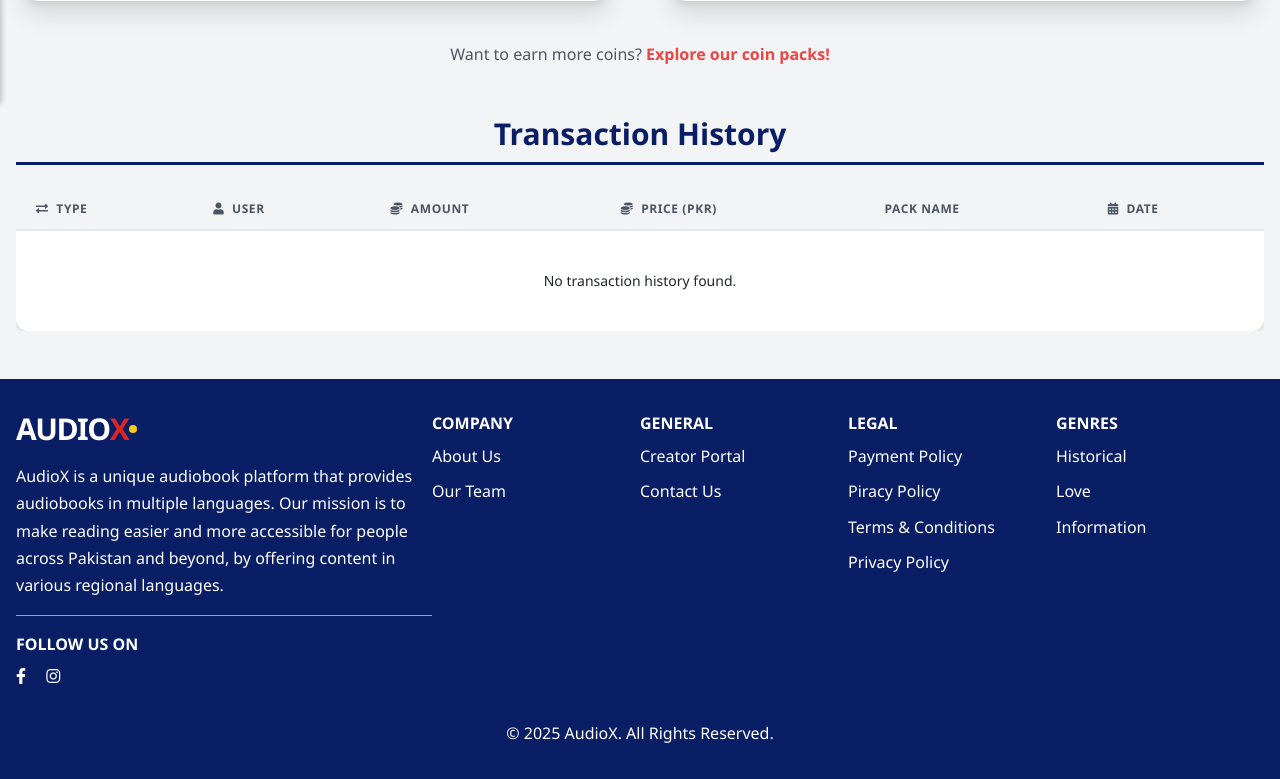
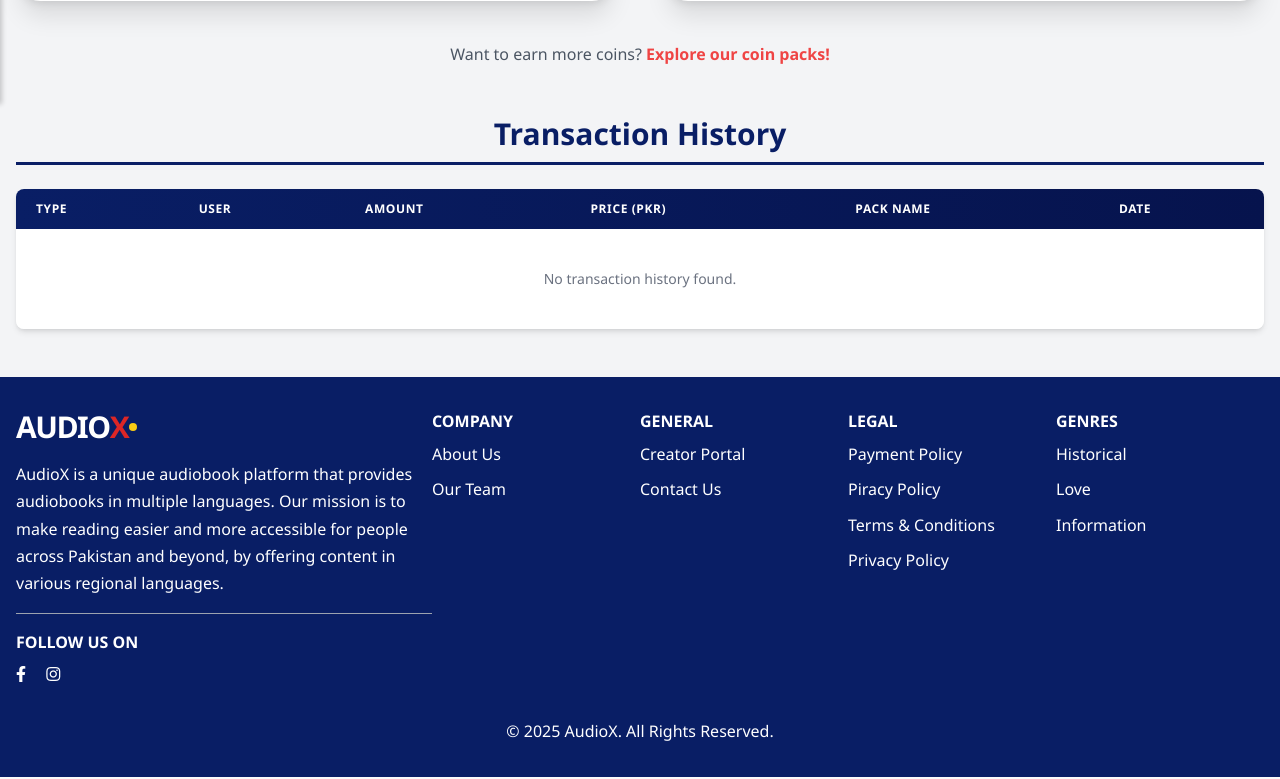
Before and after one commit to RoshaanShahid/AudioX, a Django app: page /mywallet/ in a window 1280 px wide. Shown: the part 696-1475 px from the top of the page. Run offline with Django 4.2, Linux system fonts and the light colour scheme; the visitor is signed in with stand-in values (Sample User, id 1); data comes from the database, SQL or seed files in the repository; data that the repository does not hold is empty; parts of the project's set-up code (start-up, migrations or seed data) failed here and were passed over; some libraries are stand-ins or nearby versions.

Commit message:
COMPLETE USER MANAGEMENT AND COINS FEATURE

```diff
--- a/AudioXApp/templates/mywallet.html
+++ b/AudioXApp/templates/mywallet.html
@@ -53,49 +53,47 @@
             <p class="text-gray-600">Want to earn more coins?  <a href="{% url 'buycoins' %}" class="text-red-500 hover:text-red-600 font-semibold transition-colors">Explore our coin packs!</a></p>
         </div>
 
-
         <div class="mt-12">
             <h2 class="text-2xl md:text-3xl font-bold text-[#091e65] text-center mb-6">Transaction History</h2>
-                <div class="overflow-x-auto">
-                    <table class="min-w-full leading-normal bg-white rounded-xl shadow-md">
-                        <thead>
-                            <tr class="bg-gray-100">
-                                <th class="px-5 py-3 border-b-2 border-gray-200 text-left text-xs font-semibold text-gray-600 uppercase tracking-wider">
-                                     <i class="fas fa-exchange-alt mr-1"></i> Type
+            <div class="overflow-x-auto rounded-lg shadow-md">
+                <table class="min-w-full leading-normal bg-white">
+                    <thead class="bg-gradient-to-r from-[#091e65] to-[#06134d] text-white">
+                        <tr>
+                            <th class="px-5 py-3  text-left text-xs font-semibold uppercase tracking-wider">
+                                Type
                             </th>
-                                <th class="px-5 py-3 border-b-2 border-gray-200  text-left text-xs font-semibold text-gray-600 uppercase tracking-wider">
-                                     <i class="fas fa-user mr-1"></i> User
+                            <th class="px-5 py-3 text-left text-xs font-semibold  uppercase tracking-wider">
+                                User
                             </th>
-                                <th class="px-5 py-3 border-b-2 border-gray-200  text-left text-xs font-semibold text-gray-600 uppercase tracking-wider">
-                                     <i class="fas fa-coins mr-1"></i> Amount
+                            <th class="px-5 py-3  text-left text-xs font-semibold  uppercase tracking-wider">
+                                Amount
                             </th>
-                                <th class="px-5 py-3 border-b-2 border-gray-200  text-left text-xs font-semibold text-gray-600 uppercase tracking-wider">
-                                     <i class="fas fa-coins mr-1"></i> Price (PKR)
+                            <th class="px-5 py-3  text-left text-xs font-semibold  uppercase tracking-wider">
+                                Price (PKR)
                             </th>
-                                 <th class="px-5 py-3 border-b-2 border-gray-200 text-left text-xs font-semibold text-gray-600 uppercase tracking-wider">
+                            <th class="px-5 py-3  text-left text-xs font-semibold  uppercase tracking-wider">
                                 Pack Name
                             </th>
-                                <th class="px-5 py-3 border-b-2 border-gray-200 text-left text-xs font-semibold text-gray-600 uppercase tracking-wider">
-                                    <i class="fas fa-calendar-alt mr-1"></i> Date
+                            <th class="px-5 py-3 text-left text-xs font-semibold  uppercase tracking-wider">
+                                Date
                             </th>
-
                         </tr>
                     </thead>
                     <tbody>
                         {% for transaction in gift_history %}
                         <tr class="hover:bg-gray-50 transition duration-200">
-                                <td class="px-5 py-4 border-b border-gray-200  text-sm">
+                            <td class="px-5 py-4  text-sm">
                                 {% if transaction.transaction_type == 'gift_sent' %}
-                                        <span class="text-red-500">Sent</span>
+                                <span class="px-2 py-1 rounded-full text-xs font-semibold bg-red-100 text-red-600">Sent</span>
                                 {% elif transaction.transaction_type == 'gift_received' %}
-                                        <span class="text-green-500">Received</span>
+                                <span class="px-2 py-1 rounded-full text-xs font-semibold bg-green-100 text-green-600">Received</span>
                                 {% elif transaction.transaction_type == 'purchase' %}
-                                       <span class="text-blue-500">Purchase</span>
+                                <span class="px-2 py-1 rounded-full text-xs font-semibold bg-blue-100 text-blue-600">Purchased</span>
                                 {% else %}
-                                        <span>{{ transaction.transaction_type|title }}</span>
+                                <span class="px-2 py-1 rounded-full text-xs font-semibold bg-gray-100 text-gray-600">{{ transaction.transaction_type|title }}</span>
                                 {% endif %}
                             </td>
-                                <td class="px-5 py-4 border-b border-gray-200 text-sm">
+                            <td class="px-5 py-4  text-sm">
                                 {% if transaction.transaction_type == 'gift_sent' %}
                                 {{ transaction.recipient.email }}
                                 {% elif transaction.transaction_type == 'gift_received' %}
@@ -104,30 +102,30 @@
                                 AudioX
                                 {% endif %}
                             </td>
-                                <td class="px-5 py-4 border-b border-gray-200  text-sm">
+                            <td class="px-5 py-4  text-sm font-semibold">
                               {{ transaction.amount }} Coins
                             </td>
-                                 <td class="px-5 py-4 border-b border-gray-200 text-sm">
+                             <td class="px-5 py-4 text-sm">
                                 {% if transaction.transaction_type == 'purchase' %}
                                     PKR {{ transaction.price|floatformat:2 }}
                                 {% else %}
                                     -
                                 {% endif %}
                             </td>
-                                 <td class="px-5 py-4 border-b border-gray-200 text-sm">
+                            <td class="px-5 py-4  text-sm">
                                  {% if transaction.transaction_type == 'purchase' %}
                                     {{ transaction.pack_name }}
                                  {% else %}
                                        -
                                  {% endif %}
                             </td>
-                                <td class="px-5 py-4 border-b border-gray-200  text-sm">
-                                    {{ transaction.transaction_date|date:"M d, Y h:i A" }}
+                            <td class="px-5 py-4 text-sm">
+                                {{ transaction.transaction_date|date:"M d, Y" }}
                             </td>
                         </tr>
                         {% empty %}
                         <tr>
-                                <td colspan="6" class="px-5 py-10 text-sm text-center">
+                            <td colspan="6" class="px-5 py-10 text-sm text-center text-gray-500">
                                 No transaction history found.
                             </td>
                         </tr>
```
Lines whose indentation alone changed are shown as unchanged.
